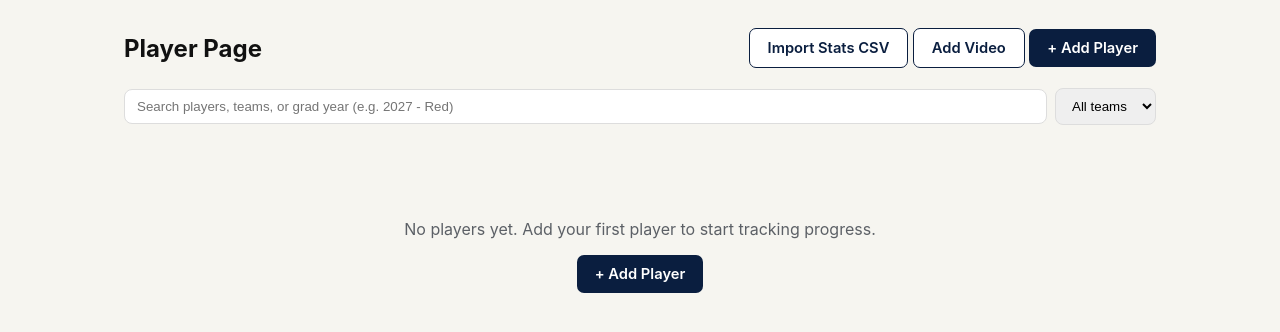
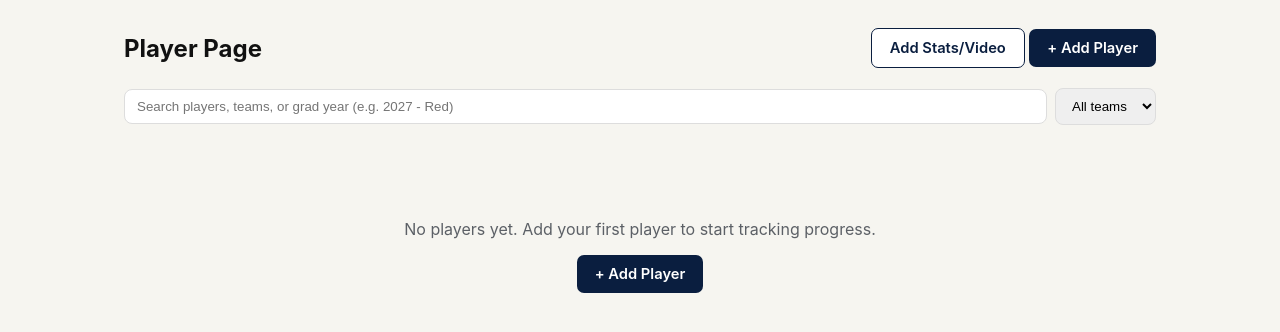
Before and after one commit to rinterdonatos/pitching-tracker-template, a Flask app: page / in a window 1280 px wide. Shown: the part 80-412 px from the top of the page. Run offline with Flask 3, Linux system fonts and the light colour scheme; the visitor is signed in with stand-in values (Sample User, id 1); data that the repository does not hold is empty.

Commit message:
Fixed the buttons

```diff
--- a/templates/index.html
+++ b/templates/index.html
@@ -4,8 +4,7 @@
   <div class="page-title">
     <h2>Player Page</h2>
     <div>
-      <a class="btn secondary" href="{{ url_for('upload_csv') }}">Import Stats CSV</a>
-      <a class="btn secondary" href="{{ url_for('upload_video') }}">Add Video</a>
+      <a class="btn secondary" href="{{ url_for('upload_csv') }}">Add Stats/Video</a>
       <a class="btn" href="{{ url_for('add_player') }}">+ Add Player</a>
     </div>
   </div>
--- a/templates/player.html
+++ b/templates/player.html
@@ -20,8 +20,7 @@
         <a class="btn secondary" href="{{ url_for('lesson_calendar', team=player['team_id']) }}">{{ player['team_name'] }} Calendar</a>
       {% endif %}
       <a class="btn secondary" href="{{ url_for('edit_player', player_id=player['id']) }}">Edit Info</a>
-      <a class="btn secondary" href="{{ url_for('upload_video') }}">+ Add Video</a>
-      <a class="btn secondary" href="{{ url_for('upload_csv', player=player['name']) }}">+ Import Stats</a>
+      <a class="btn secondary" href="{{ url_for('upload_csv', player=player['name']) }}">+ Add Stats/Video</a>
       {% if session.get('is_admin') %}
         <form method="POST" action="{{ url_for('delete_player', player_id=player['id']) }}" style="display:inline;" onsubmit="return confirm('Remove {{ player['name'] }} and all their data?');">
           <button class="btn danger" type="submit">Remove Player</button>
```
